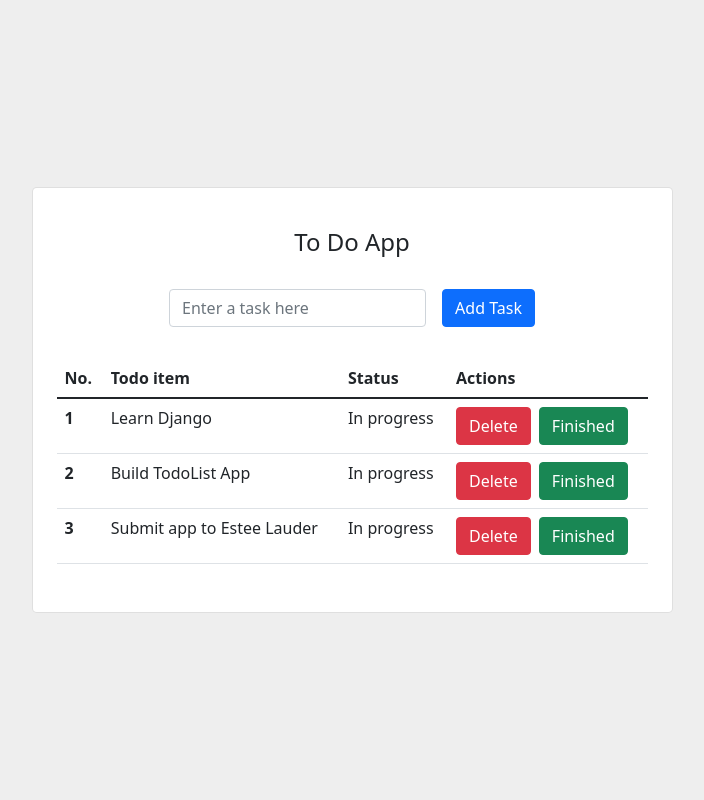
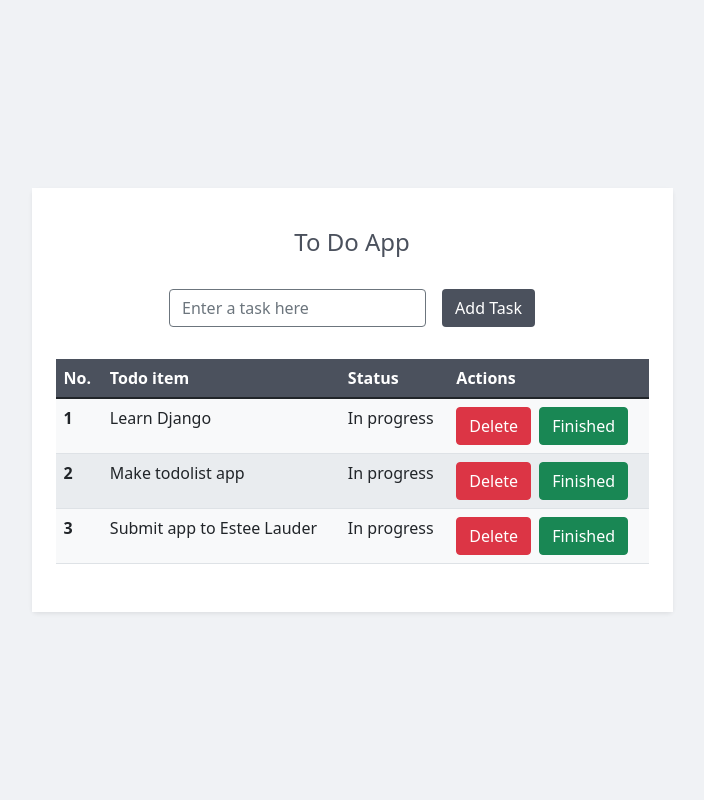
Before and after one commit to AbbiramiJegan/todo, a Django app: page / in a window 1280 px wide. Shown: the whole page, without its empty margins (288-992 px from the left). Run offline with Django 5.2, Linux system fonts and the light colour scheme.

Commit message:
Improved style of todo.html

```diff
--- a/todoapp/templates/todoapp/todo.html
+++ b/todoapp/templates/todoapp/todo.html
@@ -2,30 +2,31 @@
 <script src="https://cdn.jsdelivr.net/npm/bootstrap@5.1.3/dist/js/bootstrap.min.js" integrity="sha384-QJHtvGhmr9XOIpI6YVutG+2QOK9T+ZnN4kzFN1RtK3zEFEIsxhlmWl5/YESvpZ13" crossorigin="anonymous"></script>
 <script src="https://cdn.jsdelivr.net/npm/bootstrap@4.6.1/dist/js/bootstrap.bundle.min.js" integrity="sha384-fQybjgWLrvvRgtW6bFlB7jaZrFsaBXjsOMm/tB9LTS58ONXgqbR9W8oWht/amnpF" crossorigin="anonymous"></script>
 
-<section class="vh-100" style="background-color: #eee;">
+<section class="vh-100" style="background-color: #f0f2f5;">
     <div class="container py-5 h-100">
         <div class="row d-flex justify-content-center align-items-center h-100">
             <div class="col col-lg-9 col-xl-7">
-          <div class="card rounded-3">
-            <div class="card-body p-4">
+                <div class="card shadow-sm rounded-3" style="border: none;">
+                    <div class="card-body p-4" style="background-color: #ffffff;">
 
-              <h4 class="text-center my-3 pb-3">To Do App</h4>
+                        <h4 class="text-center my-3 pb-3" style="color: #4b515d;">To Do App</h4>
 
-              <form method="#" class="row row-cols-lg-auto g-3 justify-content-center align-items-center mb-4 pb-2">
+                        <form method="POST" class="row row-cols-lg-auto g-3 justify-content-center align-items-center mb-4 pb-2">
+                            {% csrf_token %}
                             <div class="col-12">
                                 <div class="form-outline">
-                    <input type="text" id="form1" class="form-control" required placeholder="Enter a task here"/>
+                                    <input type="text" id="form1" class="form-control" name="task" placeholder="Enter a task here" style="border-color: #6c757d;"/>
                                 </div>
                             </div>
 
                             <div class="col-12">
-                  <button type="submit" class="btn btn-primary">Add Task</button>
+                                <button type="submit" class="btn" style="background-color: #4b515d; color: #ffffff;">Add Task</button>
                             </div>
                         </form>
 
                         <table class="table mb-4">
                             <thead>
-                  <tr>
+                                <tr style="background-color: #4b515d; color: #ffffff;">
                                     <th scope="col">No.</th>
                                     <th scope="col">Todo item</th>
                                     <th scope="col">Status</th>
@@ -33,7 +34,7 @@
                                 </tr>
                             </thead>
                             <tbody>
-                  <tr>
+                                <tr style="background-color: #f8f9fa;">
                                     <th scope="row">1</th>
                                     <td>Learn Django</td>
                                     <td>In progress</td>
@@ -42,16 +43,16 @@
                                         <button type="submit" class="btn btn-success ms-1">Finished</button>
                                     </td>
                                 </tr>
-                  <tr>
+                                <tr style="background-color: #e9ecef;">
                                     <th scope="row">2</th>
-                    <td>Build TodoList App</td>
+                                    <td>Make todolist app</td>
                                     <td>In progress</td>
                                     <td>
                                         <button type="submit" class="btn btn-danger">Delete</button>
                                         <button type="submit" class="btn btn-success ms-1">Finished</button>
                                     </td>
                                 </tr>
-                  <tr>
+                                <tr style="background-color: #f8f9fa;">
                                     <th scope="row">3</th>
                                     <td>Submit app to Estee Lauder</td>
                                     <td>In progress</td>
```
Lines whose indentation alone changed are shown as unchanged.
